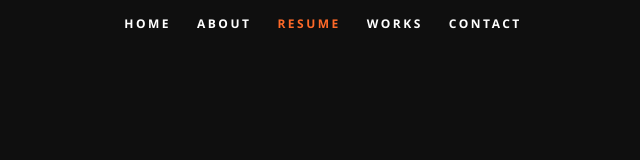
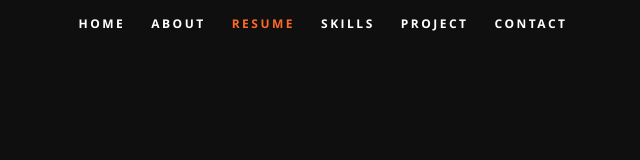
Before and after one commit to sonilyoung/portfolio1, a React (Create React App) app: page / in a window 1280 px wide. Shown: the top 160 px of the page, without its empty margins (317-957 px from the left). Built offline with nearby package versions, Linux system fonts and the light colour scheme.

Commit message:
스킬섹션 추가

```diff
--- a/public/css/layout.css
+++ b/public/css/layout.css
@@ -275,6 +275,58 @@ ul#nav li.current a { color: #fe6928; }
    font: 15px/24px 'opensans-regular', sans-serif;
    margin-top: 6px;
 }
+
+/*----------------------------------------------*/
+/*	skills Section
+/*----------------------------------------------*/
+
+#skills {
+   background: #fff;
+   padding-top: 90px;
+   padding-bottom: 72px;
+   overflow: hidden;
+}
+
+#skills a, #skills a:visited  { color: #0762f9; }
+#skills a:hover, #skills a:focus { color: #313131; }
+
+#skills h1 {
+   font: 18px/24px 'opensans-bold', sans-serif;
+   text-transform: uppercase;
+   letter-spacing: 1px;
+}
+#skills h1 span {
+   border-bottom: 3px solid #0762f9;
+   padding-bottom: 6px;
+}
+#skills h3 {
+   font: 25px/30px 'opensans-bold', sans-serif;
+}
+
+#skills .header-col { padding-top: 9px; }
+#skills .main-col { padding-right: 10%; }
+
+.education, .work {
+   margin-bottom: 48px;
+   padding-bottom: 24px;
+   border-bottom: 1px solid #E8E8E8;
+}
+#skills .info {
+   font: 16px/24px 'librebaskerville-italic', serif;
+   color: #6E7881;
+   margin-bottom: 18px;
+   margin-top: 9px;
+}
+#skills .info span {
+   margin-right: 5px;
+   margin-left: 5px;
+}
+#skills .date {
+   font: 15px/24px 'opensans-regular', sans-serif;
+   margin-top: 6px;
+}
+
+
 
 /*----------------------------------------------*/
 /*	Skill Bars
--- a/public/resumeData.json
+++ b/public/resumeData.json
@@ -49,9 +49,15 @@
     ],
     "work":[
       {
-        "company":"㈜와이앤씨스마트앱스",
+        "company":"인포뱅크",
         "title":"분석설계 및 개발",
-        "years":"2024. 07 ~ 재직중",
+        "years":"2025. 04 ~ 재직중",
+        "description":"인포뱅크 솔루션 채팅상담 솔루션을 기반으로 고객 사이트에 채팅상담 솔루션 개발진행"
+      },
+      {
+        "company":"와이앤씨스마트앱스",
+        "title":"분석설계 및 개발",
+        "years":"2024. 07 ~ 2024. 04",
         "description":"오프라인으로 이루어진 인테리어 업무 상담신청(온라인/전화) - 상담 - 실측 - 견적 - 계약 - 주문/배송 - 시공 - AS를 온라인 솔루션으로 개발진행으로 인한 현업의 업무편의성 개선"
       },
       {
@@ -99,11 +105,11 @@
         "level":"100%"
       },
       {
-        "name":"DBMS",
+        "name":"DBMS(oracle, mariadb, mysql, postgresql, mssql)",
         "level":"100%"
       },
       {
-        "name":"VueJs",
+        "name":"VueJs 3.0",
         "level":"100%"
       },
       {
@@ -127,6 +133,22 @@
         "level":"100%"
       },
       {
+        "name":"redis",
+        "level":"100%"
+      },
+      {
+        "name":"docker",
+        "level":"100%"
+      },
+      {
+        "name":"aws",
+        "level":"100%"
+      },
+      {
+        "name":"rabbit mq",
+        "level":"100%"
+      },
+      {
         "name":"spring boot",
         "level":"100%"
       },
@@ -137,16 +159,24 @@
       {
         "name":"전자정부 framework",
         "level":"100%"
+      },
+      {
+        "name":"형상관리(git, svn, cvs)",
+        "level":"100%"
+      },
+      {
+        "name":"jenkins",
+        "level":"100%"
       }
     ]
   },
   "portfolio":{
     "projects": [
       {
-        "title":"Kcc인테리어 솔루션",
-        "category":"Kcc",
-        "image":"01.jpg",
-        "url":"https://hcc.kccglass.co.kr/login"
+        "title":"skt채팅상담 솔루션",
+        "category":"skt",
+        "image":"22.jpg",
+        "url":""
       },
       {
         "title":"Kcc인테리어 파트너포탈",
@@ -179,10 +209,22 @@
         "url":""
       },
       {
+        "title":"켐토피아 리스크프리 관리자",
+        "category":"켐토피아",
+        "image":"05.jpg",
+        "url":""
+      },
+      {
         "title":"부동산114",
         "category":"부동산114",
         "image":"06.jpg",
         "url":"https://www.r114.com"
+      },
+      {
+        "title":"부동산114 관리자",
+        "category":"부동산114",
+        "image":"21.jpg",
+        "url":"https://smartr.r114.com/login"
       },
       {
         "title":"기가지니 IOT AILIFT",
@@ -239,13 +281,19 @@
         "url":"https://www.smilegate.com"
       },
       {
+        "title":"스마일게이트 게임존 관리자",
+        "category":"스마일게이트",
+        "image":"15.jpg",
+        "url":""
+      },
+      {
         "title":"특허청 특허넷",
         "category":"특허청",
         "image":"16.jpg",
         "url":"https://patents-net.com"
       },
       {
-        "title":"농어촌연구원 R&D정보통합관리시스템",
+        "title":"농어촌연구원<br>R&D정보통합관리시스템",
         "category":"농어촌연구원",
         "image":"17.jpg",
         "url":"https://rri.ekr.or.kr"
--- a/src/App.css
+++ b/src/App.css
@@ -1,8 +1,8 @@
 /*Portfolio.js에 이미지 사이즈 고정
  portfolio-item 내의 이미지 컨테이너 또는 이미지 자체에 적용 */
 .portfolio-item .item-wrap img {
-  width: 300px;  /* 원하는 너비 (예: 300px) */
-  height: 200px; /* 원하는 높이 (예: 200px) */
+  width: 500px;  /* 원하는 너비 (예: 300px) */
+  height: 125px; /* 원하는 높이 (예: 200px) */
   object-fit: cover; /* 이미지가 잘리지 않고 비율을 유지하며 컨테이너를 채우도록 함 */
   display: block; /* 가로 중앙 정렬 및 여백 문제 방지 */
   margin: 0 auto; /* 가로 중앙 정렬 */
@@ -10,5 +10,5 @@
 
 /* 이미지 아래 텍스트가 깨지지 않도록 여백 조절 */
 .portfolio-item .item-wrap {
-  padding-bottom: 10px; /* 이미지와 텍스트 사이 여백 */
+  padding-bottom: 5px; /* 이미지와 텍스트 사이 여백 */
 }
--- a/src/App.js
+++ b/src/App.js
@@ -6,6 +6,7 @@ import Header from "./Components/Header";
 import Footer from "./Components/Footer";
 import About from "./Components/About";
 import Resume from "./Components/Resume";
+import Skills from "./Components/Skills";
 import Contact from "./Components/Contact";
 import Portfolio from "./Components/Portfolio";
 
@@ -46,6 +47,7 @@ class App extends Component {
         <Header data={this.state.resumeData.main} />
         <About data={this.state.resumeData.main} />
         <Resume data={this.state.resumeData.resume} />
+        <Skills data={this.state.resumeData.resume} />
         <Portfolio data={this.state.resumeData.portfolio} />
         <Contact data={this.state.resumeData.main} />
         <Footer data={this.state.resumeData.main} />
--- a/src/Components/Header.js
+++ b/src/Components/Header.js
@@ -91,8 +91,14 @@ const Header = (props) => {
           </li>
 
           <li>
+            <a className="smoothscroll" href="#skills">
+              Skills
+            </a>
+          </li>
+
+          <li>
             <a className="smoothscroll" href="#portfolio">
-              Works
+              Project
             </a>
           </li>
 
--- a/src/Components/Portfolio.js
+++ b/src/Components/Portfolio.js
@@ -10,21 +10,35 @@ class Portfolio extends Component {
     const projects = this.props.data.projects.map(function (projects) {
       let projectImage = "images/portfolio/" + projects.image;
 
+      // projects.title에서 <br> 태그를 제거하여 title 속성에 사용할 텍스트
+      const titleTextOnly = projects.title.replace(/<br\s*\/?>/gi, ' ');
+
+      // dangerouslySetInnerHTML 객체 생성
+      const titleHtml = { __html: projects.title };
+
       return (
         <div key={id++} className="columns portfolio-item">
           <div className="item-wrap">
             <div style={{ textAlign: "center" }}>
               {projects.category}
             </div>
-            <Zmage alt={projects.title} src={projectImage} />
+            <div className="image-container"> {/* width 스타일이 먹지 않아서 새로운 래퍼 클래스 추가 */}
+              <Zmage alt={projects.title} src={projectImage} />
+            </div>
             <div style={{ textAlign: "center" }}>
               {projects.url !== '' ?
                 (
-                  <a href={projects.url} title={projects.title} target="_blank" rel="noopener noreferrer">
-                    {projects.title}
+                  <a
+                    href={projects.url}
+                    title={titleTextOnly} // <br> 제거된 텍스트 사용
+                    target="_blank" rel="noopener noreferrer">
+                    {/* 여기에 dangerouslySetInnerHTML 적용 */}
+                    <span dangerouslySetInnerHTML={titleHtml} />
                   </a>
                 )
-                : (<a href="javascript:;alert('폐쇠망 개발로 사이트 정보가 제한되어 있습니다');">{projects.title}</a>)
+                : (<a href="javascript:;alert('폐쇠망 개발로 사이트 정보가 제한되어 있습니다');">
+                  <span dangerouslySetInnerHTML={titleHtml} />
+                </a>)
               }
             </div>
           </div>
--- a/src/Components/Resume.js
+++ b/src/Components/Resume.js
@@ -83,24 +83,6 @@ class Resume extends Component {
             <div className="nine columns main-col">{work}</div>
           </div>
         </Slide>
-
-        <Slide left duration={1300}>
-          <div className="row skill">
-            <div className="three columns header-col">
-              <h1>
-                <span>Skills</span>
-              </h1>
-            </div>
-
-            <div className="nine columns main-col">
-              <p>{skillmessage}</p>
-
-              <div className="bars">
-                <ul className="skills">{skills}</ul>
-              </div>
-            </div>
-          </div>
-        </Slide>
       </section>
     );
   }
--- /dev/null
+++ b/src/Components/Skills.js
@@ -0,0 +1,55 @@
+import React, { Component } from "react";
+import Slide from "react-reveal";
+
+class Skills extends Component {
+  getRandomColor() {
+    let letters = "0123456789ABCDEF";
+    let color = "#";
+    for (let i = 0; i < 6; i++) {
+      color += letters[Math.floor(Math.random() * 16)];
+    }
+    return color;
+  }
+
+  render() {
+    if (!this.props.data) return null;
+
+    const skillmessage = this.props.data.skillmessage;
+    const skills = this.props.data.skills.map((skills) => {
+      const backgroundColor = this.getRandomColor();
+      const className = "bar-expand " + skills.name.toLowerCase();
+      const width = skills.level;
+
+      return (
+        <li key={skills.name}>
+          <span style={{ width, backgroundColor }} className={className}></span>
+          <em>{skills.name}</em>
+        </li>
+      );
+    });
+
+    return (
+       <section id="skills">
+        <Slide left duration={1300}>
+          <div className="row skill">
+            <div className="three columns header-col">
+              <h1>
+                <span>Skills</span>
+              </h1>
+            </div>
+
+            <div className="nine columns main-col">
+              <p>{skillmessage}</p>
+
+              <div className="bars">
+                <ul className="skills">{skills}</ul>
+              </div>
+            </div>
+          </div>
+        </Slide>
+      </section>
+    );
+  }
+}
+
+export default Skills;
```
Also changed, not shown: public/images/portfolio/21.JPG (added), public/images/portfolio/22.JPG (added).
